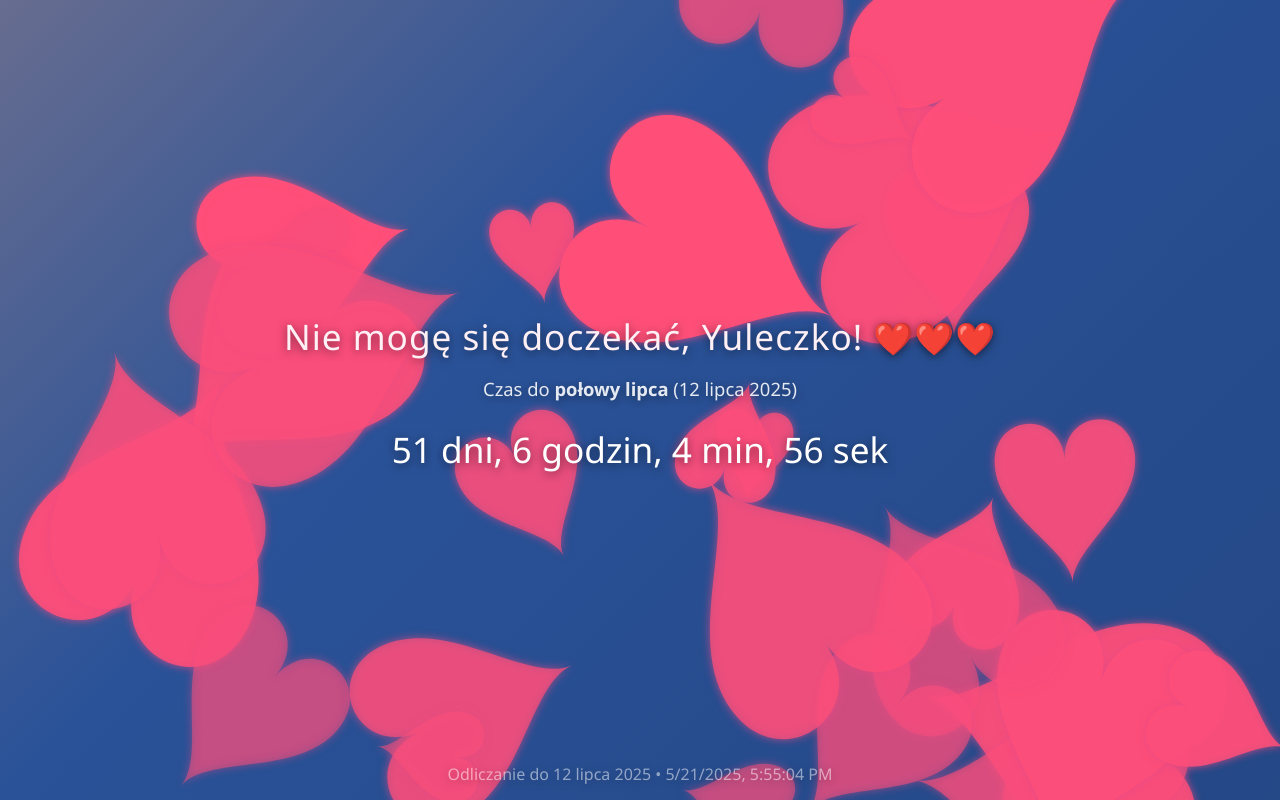
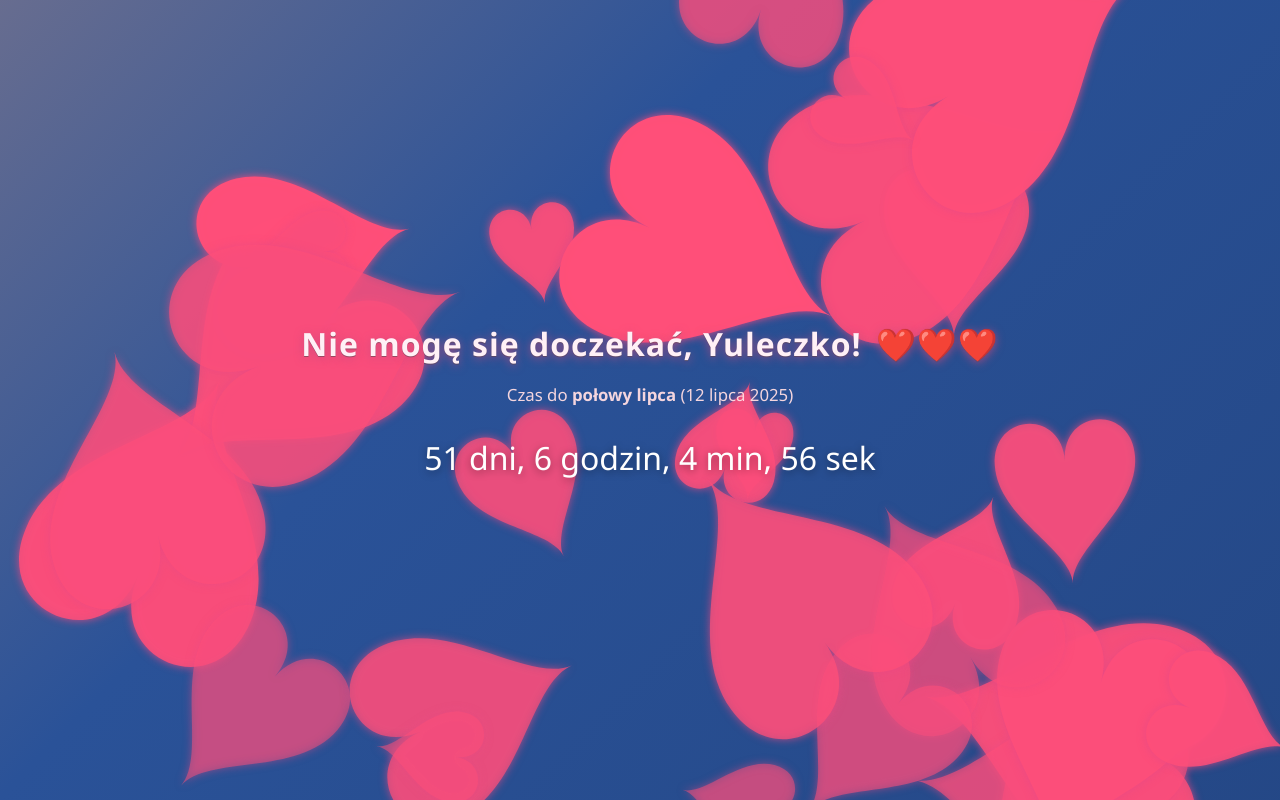
Before and after one commit to SKURAAaa/OdliczanieDOdanejDaty, a plain HTML site: page index.html in a window 1280 px wide. Drawn offline with Linux system fonts and the light colour scheme.

Commit message:
Poprawa wyglądu na telefonie, wyśrodkowanie, usunięcie napisu na dole

```diff
--- a/index.html
+++ b/index.html
@@ -11,7 +11,7 @@
       height: 100%;
       width: 100%;
       overflow: hidden;
-      font-family: 'Segoe UI', sans-serif;
+      font-family: 'Segoe UI', Arial, sans-serif;
     }
     body {
       color: #fff;
@@ -27,48 +27,50 @@
     .container {
       position: relative;
       z-index: 2;
+      min-height: 100vh;
+      min-width: 100vw;
       display: flex;
       flex-direction: column;
       justify-content: center;
       align-items: center;
-      height: 100vh;
-      text-shadow: 0 2px 10px #0008;
+      text-align: center;
+      padding: 0 10px;
     }
     .yuleczka {
-      font-size: 2.2rem;
-      margin-bottom: 16px;
+      font-size: 2rem;
+      margin-bottom: 18px;
       letter-spacing: 1px;
       color: #fff0f6;
-      text-align: center;
+      text-shadow: 0 2px 10px #c74a7fbb, 0 1px 0 #4449;
+      font-weight: 600;
     }
     .serca {
       font-size: 2rem;
       color: #f95c88;
+      margin-left: 5px;
     }
     .desc {
-      font-size: 1.15rem;
-      margin-bottom: 8px;
-      opacity: 0.88;
+      font-size: 1.05rem;
+      margin-bottom: 10px;
+      opacity: 0.95;
+      color: #ffdde2;
+      font-weight: 400;
     }
     .timer {
-      font-size: 2.2rem;
-      margin: 16px 0;
+      font-size: 2rem;
+      margin: 20px 0 0 0;
+      font-weight: 500;
+      text-shadow: 0 2px 8px #0006;
     }
-    .footer {
-      position: fixed;
-      bottom: 15px;
-      width: 100%;
-      text-align: center;
-      font-size: 1rem;
-      opacity: 0.5;
-      z-index: 2;
+    @media (max-width: 600px) {
+      .yuleczka { font-size: 1.25rem; }
+      .desc { font-size: 0.93rem; }
+      .timer { font-size: 1.15rem; }
     }
     #heart-canvas {
       position: fixed;
-      top: 0;
-      left: 0;
-      width: 100vw;
-      height: 100vh;
+      top: 0; left: 0;
+      width: 100vw; height: 100vh;
       pointer-events: auto;
       z-index: 1;
       touch-action: none;
@@ -81,25 +83,22 @@
   <div class="yuleczka">
     Nie mogę się doczekać, Yuleczko! <span class="serca">❤️❤️❤️</span>
   </div>
-  <div class="desc">Czas do <b>połowy lipca</b> (12 lipca 2025)</div>
+  <div class="desc">
+    Czas do <b>połowy lipca</b> (12 lipca 2025)
+  </div>
   <div id="timer" class="timer"></div>
-  <div class="footer">
-    Odliczanie do 12 lipca 2025 &bull; <span id="now"></span>
-  </div>
 </div>
 <script>
-  // Ustawienia dat
+  // Daty do odliczania
   const endDate = new Date('2025-07-12T00:00:00');
   const startDate = new Date('2025-05-14T00:00:00');
-
-  let heartsAmount = 20; // Startowa ilość serduszek
+  let heartsAmount = 20;
 
   function updateTimer() {
     const now = new Date();
     const diff = endDate - now;
     if (diff <= 0) {
       document.getElementById('timer').innerText = "Czas minął!";
-      document.getElementById('now').innerText = now.toLocaleString();
       heartsAmount = 100;
       return;
     }
@@ -109,7 +108,6 @@
     const secs = Math.floor((diff / 1000) % 60);
     document.getElementById('timer').innerText =
             `${days} dni, ${hours} godzin, ${mins} min, ${secs} sek`;
-    document.getElementById('now').innerText = now.toLocaleString();
     // Zmienna liczba serduszek
     const totalDuration = endDate - startDate;
     const passed = totalDuration - diff;
@@ -118,7 +116,7 @@
   setInterval(updateTimer, 1000);
   updateTimer();
 
-  // --- ANIMACJA LATAJĄCYCH I INTERAKTYWNYCH SERC ---
+  // --- ANIMACJA SERC ---
   function drawHeart(ctx, x, y, size, color, alpha, angle=0) {
     ctx.save();
     ctx.translate(x, y);
@@ -173,19 +171,10 @@
   function animateHearts() {
     const canvas = document.getElementById('heart-canvas');
     const ctx = canvas.getContext('2d');
-    // Pełny ekran
     canvas.width = window.innerWidth;
     canvas.height = window.innerHeight;
-
-    // Dodawaj serca do zadanej liczby
-    while (hearts.length < heartsAmount) {
-      hearts.push(randomHeart(canvas.width, canvas.height));
-    }
-    // Usuwaj jeśli za dużo
-    if (hearts.length > heartsAmount) {
-      hearts = hearts.slice(0, heartsAmount);
-    }
-
+    while (hearts.length < heartsAmount) hearts.push(randomHeart(canvas.width, canvas.height));
+    if (hearts.length > heartsAmount) hearts = hearts.slice(0, heartsAmount);
     ctx.clearRect(0, 0, canvas.width, canvas.height);
     for (let heart of hearts) {
       drawHeart(ctx, heart.x, heart.y, heart.size * 16, "#ff4f79", heart.alpha, heart.angle);
@@ -193,7 +182,6 @@
       heart.x += heart.speedX;
       heart.angle += heart.spin;
       if (heart.y > canvas.height + 20) {
-        // Reset serduszka na górze
         heart.y = -20;
         heart.x = Math.random() * canvas.width;
         heart.size = 0.6 + Math.random() * 1.4;
@@ -206,7 +194,6 @@
       if (heart.x < -30) heart.x = canvas.width + 30;
       if (heart.x > canvas.width + 30) heart.x = -30;
     }
-
     // Interaktywne serca
     for (let i = interactiveHearts.length-1; i >= 0; i--) {
       let h = interactiveHearts[i];
@@ -214,18 +201,14 @@
       h.x += h.speedX;
       h.y += h.speedY;
       h.angle += h.spin;
-      h.speedY += 0.03; // grawitacja
+      h.speedY += 0.03;
       h.life += 1;
       h.alpha = Math.max(0, 1 - h.life/h.maxLife);
-      if (h.life > h.maxLife) {
-        interactiveHearts.splice(i,1);
-      }
+      if (h.life > h.maxLife) interactiveHearts.splice(i,1);
     }
-
     requestAnimationFrame(animateHearts);
   }
 
-  // Dodawanie serduszek na kliknięcie lub dotyk
   function addInteractiveHeartAtPointer(e) {
     let canvas = document.getElementById('heart-canvas');
     let rect = canvas.getBoundingClientRect();
@@ -244,8 +227,7 @@
   }
 
   document.addEventListener('mousemove', function(e) {
-    if (Math.random() > 0.92)
-      addInteractiveHeartAtPointer(e);
+    if (Math.random() > 0.94) addInteractiveHeartAtPointer(e);
   });
   document.addEventListener('click', addInteractiveHeartAtPointer);
   document.addEventListener('touchmove', addInteractiveHeartAtPointer);
```
